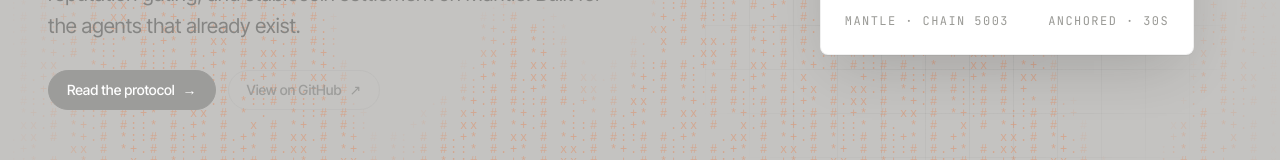
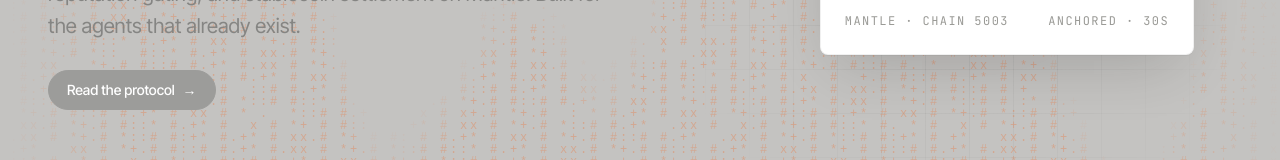
Before and after one commit to Tvarox/EMEI-Landing, a Next.js app: page / in a window 1280 px wide. Shown: the part 507-667 px from the top of the page. Built offline with nearby package versions, Linux system fonts and the light colour scheme.

Commit message:
extra button removed

```diff
--- a/src/components/v2/CTA.tsx
+++ b/src/components/v2/CTA.tsx
@@ -77,19 +77,19 @@
                   if (status === "error") setStatus("idle");
                 }}
                 disabled={status === "loading" || status === "success"}
-                className="flex-1 bg-transparent px-6 py-3 text-[var(--ink)] placeholder:text-[var(--muted)]/50 outline-none text-lg"
+                className="flex-1 bg-transparent px-5 py-2.5 md:px-6 md:py-3 text-[var(--ink)] placeholder:text-[var(--muted)]/50 outline-none text-base md:text-lg"
               />
               <button
                 type="submit"
                 disabled={status === "loading" || status === "success"}
-                className="flex items-center justify-center bg-[var(--ink)] text-[var(--bg)] p-3 rounded-full hover:scale-105 active:scale-95 transition-all duration-200 disabled:opacity-70 disabled:hover:scale-100"
+                className="flex items-center justify-center bg-[var(--ink)] text-[var(--bg)] p-2.5 md:p-3 rounded-full hover:scale-105 active:scale-95 transition-all duration-200 disabled:opacity-70 disabled:hover:scale-100"
               >
                 {status === "loading" ? (
-                  <Loader2 className="w-6 h-6 animate-spin" />
+                  <Loader2 className="w-5 h-5 md:w-6 md:h-6 animate-spin" />
                 ) : status === "success" ? (
-                  <Check className="w-6 h-6" />
+                  <Check className="w-5 h-5 md:w-6 md:h-6" />
                 ) : (
-                  <ArrowRight className="w-6 h-6" />
+                  <ArrowRight className="w-5 h-5 md:w-6 md:h-6" />
                 )}
               </button>
             </div>
--- a/src/components/v2/Hero.tsx
+++ b/src/components/v2/Hero.tsx
@@ -121,15 +121,6 @@
                 Read the protocol
                 <span aria-hidden>→</span>
               </a>
-              <a
-                href="https://github.com/Tvarox/EMEI-Contracts"
-                target="_blank"
-                rel="noreferrer"
-                className="btn btn-ghost"
-              >
-                View on GitHub
-                <span aria-hidden>↗</span>
-              </a>
             </motion.div>
           </div>
 
```
